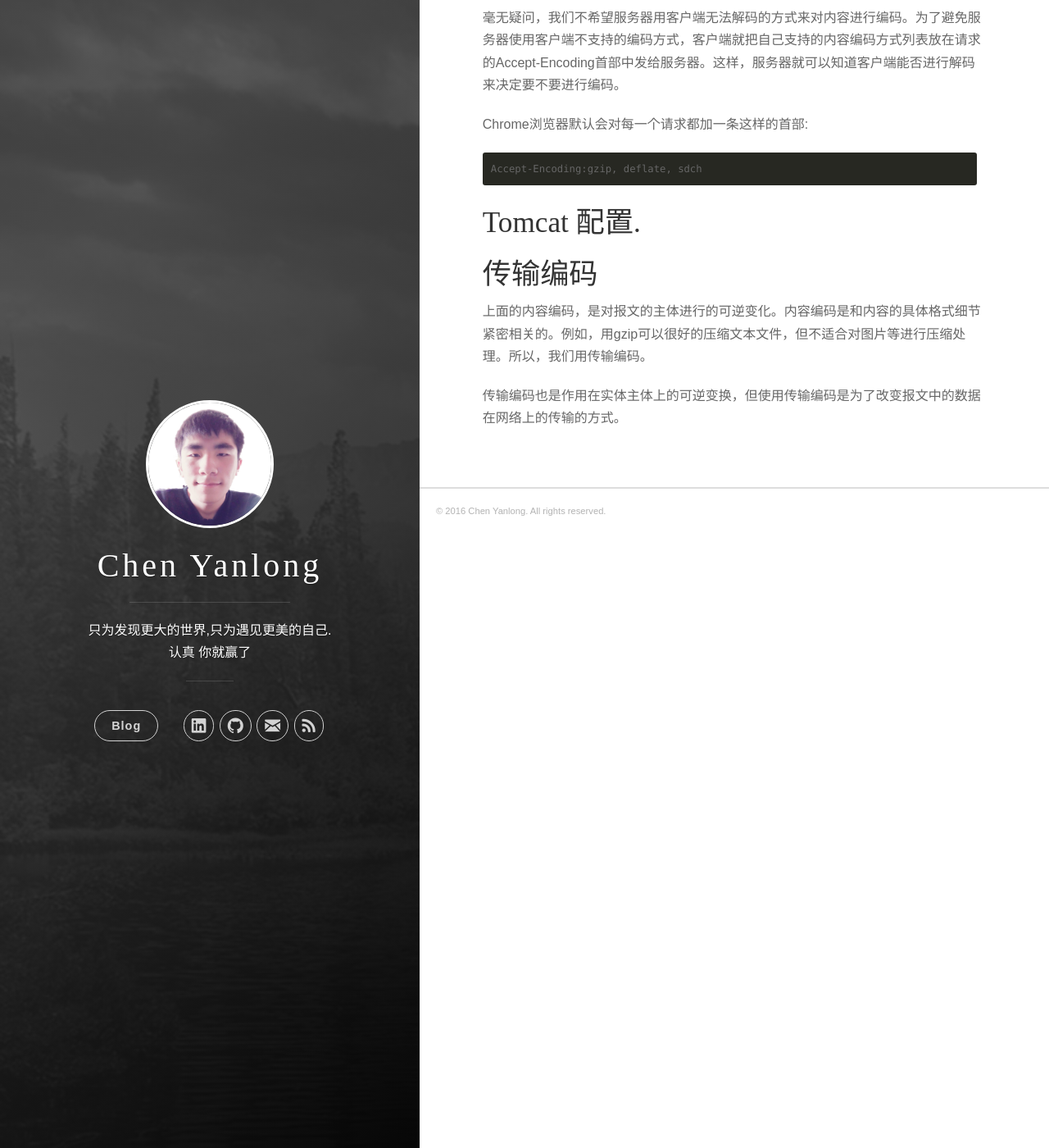
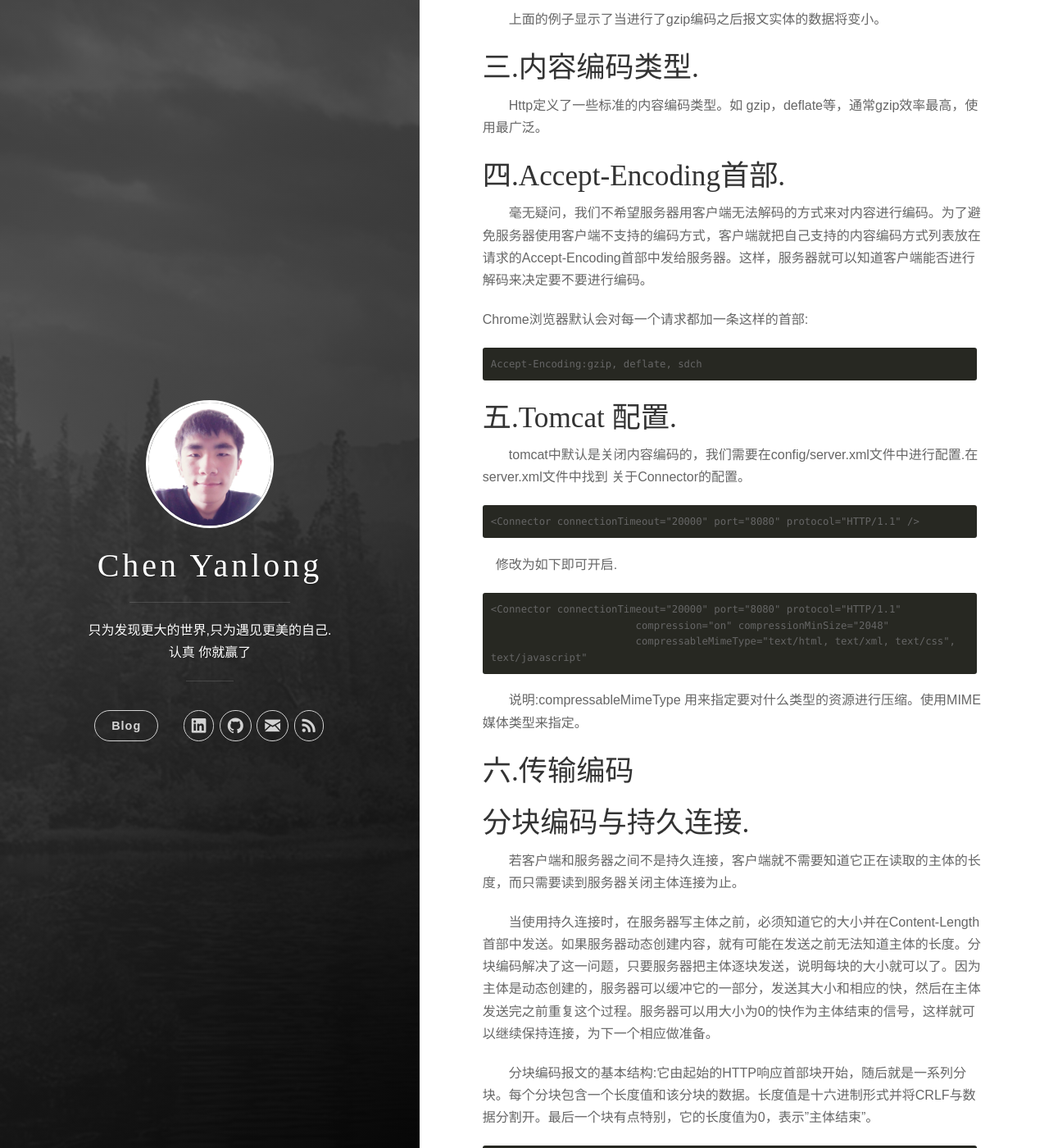
Before and after one commit to CYanLong/CYanLong.github.io, a Jekyll site: the page built from _posts/2016-04-27-HTTP_5.markdown, in a window 1280 px wide and 1400 px high, scrolled down 1171 px. Shown: the whole window at 82% size. Built offline with Jekyll 4.4.1, drawn with Linux system fonts in a browser that asks for light colours; nearby versions of some CDN libraries; some of the changed text lies outside the part shown.

Commit message:
new version

```diff
--- a/_posts/2016-04-27-HTTP_5.markdown
+++ b/_posts/2016-04-27-HTTP_5.markdown
@@ -1,23 +1,29 @@
 ---
+title: "内容编码和传输编码"
+data: "2016-04-27"
+tag: [HTTP]
 ---
 
-内容编码:
--------
-HTTP允许对报文主体的数据进行编码，比如可以使之更安全或进行压缩以节省空间。当客户端请求一个资源，例如一个很大的HTML文本，服务器通常会将它进行压缩，这样有助于减少传输实体的时间。服务器还可以把内容搅乱或加密，以防止未经授权的第三方看到文档的内容。
+&emsp;&emsp;HTTP提供了两种方式对要传输的资源进行处理以解决一些实际的问题。首先，我们可以对要传输的较大的资源进行压缩编码后在发送出去并且告诉客户端收到数据后进行解码。还有一类问题是，HTTP建立的是持久连接，我们必须在响应报文中明确指出此报文的内容的Content-Length，这样客户端才能在连续接收报文的情况下也能分清楚每个报文在何处开始，何处结束。如果没有Content-Length首部，HTTP客户端就不知道某个实体主体在哪里结束，下一条报文从哪里开始。然而，有些时候，服务器响应的数据是动态生成的，在生成首部的时候不知道整个实体的大小。这是，我们采用分块编码 (chunked encoding ) 来解决。
 
-这种类型的编码是在发送方应用到内容之上的。当内容经过内容编码之后，编好码的数据就放在实体主体中，像往常一样发送给接收方。
+一.内容编码
+--------
 
-内容编码的过程.
+&emsp;&emsp;HTTP允许对报文主体的数据进行编码，比如可以使之更安全或进行压缩以节省空间。当客户端请求一个资源，例如一个很大的HTML文本，服务器通常会将它进行压缩，这样有助于减少传输实体的时间。服务器还可以把内容搅乱或加密，以防止未经授权的第三方看到文档的内容。
+
+&emsp;&emsp;这种类型的编码是在发送方应用到内容之上的。当内容经过内容编码之后，编好码的数据就放在实体主体中，像往常一样发送给接收方。
+
+二.内容编码的过程.
 ------------
 
-内容编码的过程大致如下:
+&emsp;&emsp;内容编码的过程大致如下:
 
-1.网站服务器生成原始响应报文，其中有原始的 Content-Type 和 Content-Length首部。
+&emsp;&emsp;1.网站服务器生成原始响应报文，其中有原始的 Content-Type 和 Content-Length首部。
 
-2.内容编码服务器 (也可能就是原始服务器或者下行的代理) 创建编码后的报文。
+&emsp;&emsp;2.内容编码服务器 (也可能就是原始服务器或者下行的代理) 创建编码后的报文。
 编码后的报文有同样的Content-Type但Content-Length可能不同。内容编码服务器在编码后的报文中增加Content-Encoding首部，告知客户端浏览器需进行解码。
 
-3.客户端浏览器得到编码后的报文，进行解码，获得原始报文。
+&emsp;&emsp;3.客户端浏览器得到编码后的报文，进行解码，获得原始报文。
 
 
 	#原始内容.
@@ -30,28 +36,58 @@ HTTP允许对报文主体的数据进行编码，比如可以使之更安全或
 	Conent-encoding: gzip
 
 
-上面的例子显示了当进行了gzip编码之后报文实体的数据将变小。
+&emsp;&emsp;上面的例子显示了当进行了gzip编码之后报文实体的数据将变小。
 
-内容编码类型.
+三.内容编码类型.
 ------------
 
-Http定义了一些标准的内容编码类型。如 gzip，deflate等，通常gzip效率最高，使用最广泛。
+&emsp;&emsp;Http定义了一些标准的内容编码类型。如 gzip，deflate等，通常gzip效率最高，使用最广泛。
 
-Accept-Encoding首部.
+四.Accept-Encoding首部.
 -------------------
-毫无疑问，我们不希望服务器用客户端无法解码的方式来对内容进行编码。为了避免服务器使用客户端不支持的编码方式，客户端就把自己支持的内容编码方式列表放在请求的Accept-Encoding首部中发给服务器。这样，服务器就可以知道客户端能否进行解码来决定要不要进行编码。
+&emsp;&emsp;毫无疑问，我们不希望服务器用客户端无法解码的方式来对内容进行编码。为了避免服务器使用客户端不支持的编码方式，客户端就把自己支持的内容编码方式列表放在请求的Accept-Encoding首部中发给服务器。这样，服务器就可以知道客户端能否进行解码来决定要不要进行编码。
 
 Chrome浏览器默认会对每一个请求都加一条这样的首部:
 
 	Accept-Encoding:gzip, deflate, sdch
 
-Tomcat 配置.
+五.Tomcat 配置.
 ------------
+&emsp;&emsp;tomcat中默认是关闭内容编码的，我们需要在config/server.xml文件中进行配置.在server.xml文件中找到	关于Connector的配置。
+
+	<Connector connectionTimeout="20000" port="8080" protocol="HTTP/1.1" />
+
+&emsp;修改为如下即可开启.
+
+	<Connector connectionTimeout="20000" port="8080" protocol="HTTP/1.1"
+				compression="on" compressionMinSize="2048"
+				compressableMimeType="text/html, text/xml, text/css", text/javascript"
+
+&emsp;&emsp;说明:compressableMimeType 用来指定要对什么类型的资源进行压缩。使用MIME媒体类型来指定。
 
 
+六.传输编码
+---------
 
-传输编码
+分块编码与持久连接.
 ---------
-上面的内容编码，是对报文的主体进行的可逆变化。内容编码是和内容的具体格式细节紧密相关的。例如，用gzip可以很好的压缩文本文件，但不适合对图片等进行压缩处理。所以，我们用传输编码。
 
-传输编码也是作用在实体主体上的可逆变换，但使用传输编码是为了改变报文中的数据在网络上的传输的方式。
+&emsp;&emsp;若客户端和服务器之间不是持久连接，客户端就不需要知道它正在读取的主体的长度，而只需要读到服务器关闭主体连接为止。
+
+&emsp;&emsp;当使用持久连接时，在服务器写主体之前，必须知道它的大小并在Content-Length首部中发送。如果服务器动态创建内容，就有可能在发送之前无法知道主体的长度。分块编码解决了这一问题，只要服务器把主体逐块发送，说明每块的大小就可以了。因为主体是动态创建的，服务器可以缓冲它的一部分，发送其大小和相应的快，然后在主体发送完之前重复这个过程。服务器可以用大小为0的快作为主体结束的信号，这样就可以继续保持连接，为下一个相应做准备。
+
+&emsp;&emsp;分块编码报文的基本结构:它由起始的HTTP响应首部块开始，随后就是一系列分块。每个分块包含一个长度值和该分块的数据。长度值是十六进制形式并将CRLF与数据分割开。最后一个块有点特别，它的长度值为0，表示"主体结束"。
+
+
+	HTTP/1.1 200 OK<CR><LF>
+	Content-Type: text/plain<CR><LF>
+	Transfer-encoding: chunked<CR><LF>
+	<CR><LF>
+
+	27<CR><LF>
+	We hold these truths to be self-evident<CR><LF>
+
+	26<CR><LF>
+	, that all men are created equal, that<CR><LF>
+
+	0<CR><LF>    #最后一块.
```
